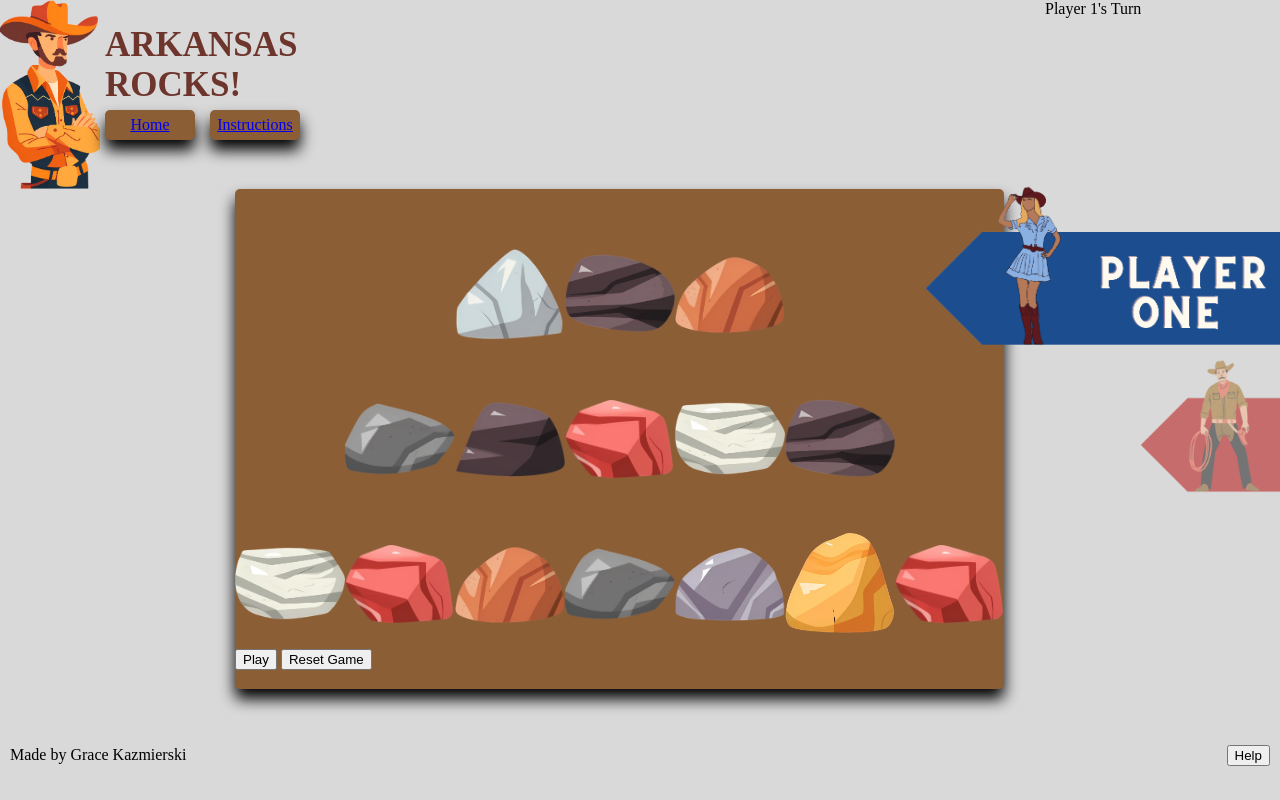
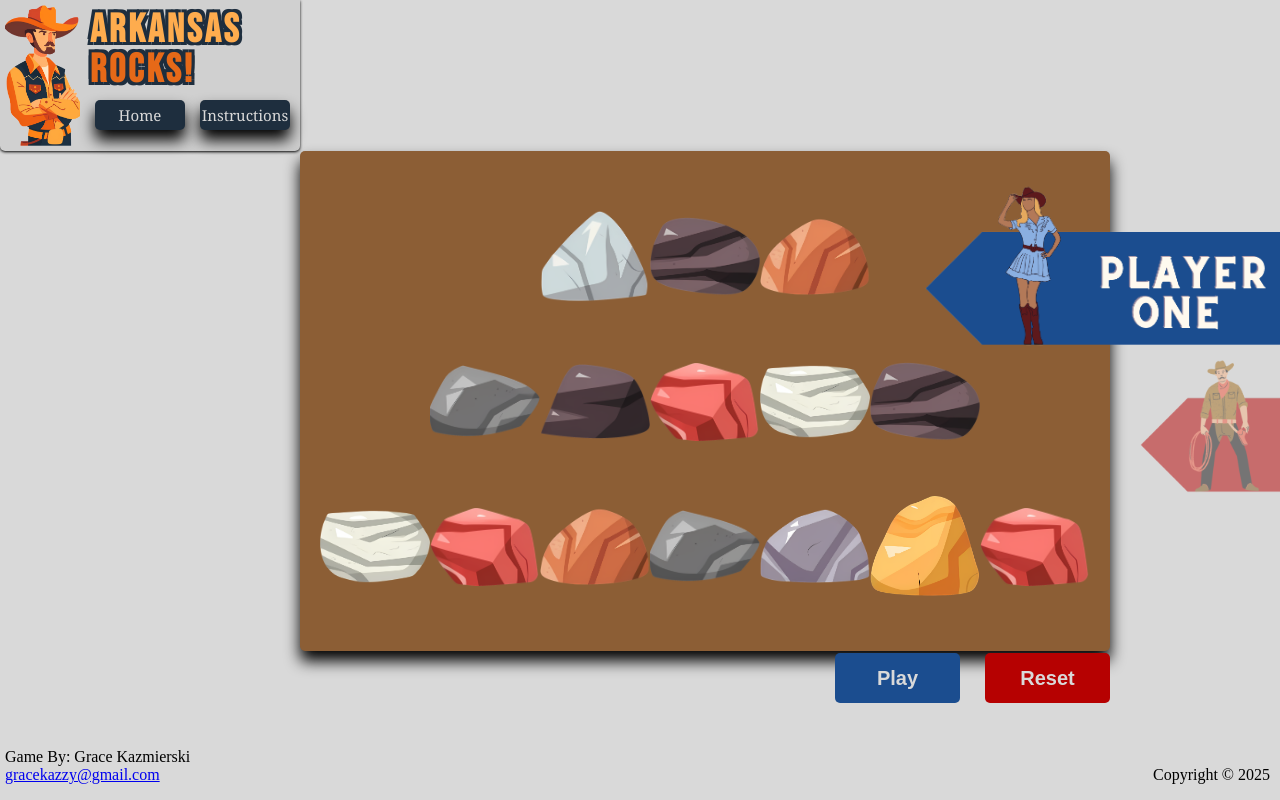
Before and after one commit to gracekazmierski/arkansasrocks, a plain HTML site: page index.html in a window 1280 px wide. Shown: the top 800 px of the page. Drawn offline with Linux system fonts and the light colour scheme; a web font is replaced by a local one.

Commit message:
game update

```diff
--- a/game.css
+++ b/game.css
@@ -1,8 +1,9 @@
-
+@import url('https://fonts.googleapis.com/css2?family=Bebas+Neue&display=swap');
 html,
 body {
   overflow-x: hidden;
   margin: 0;
+  padding: 0;
   background-color: #D9D9D9;
 }
 main {
@@ -14,30 +15,52 @@ main {
 }
 header {
   display: flex;
-  flex-direction: row;
-  grid-row: 1;
-  grid-column: 1 / 3;
+  align-items: flex-start;
+  gap: 10px;
+  width: fit-content;
+  padding:5px;
+  border-radius: 0px 0px 5px 5px;
+  box-shadow: 0px 1px 3px #000;
+  background-color: #d0d0d0;
 }
-#title {
+header div {
   display: flex;
   flex-direction: column;
-  margin-top:25px;
+  align-items: flex-start;
+  gap: 5px;
+
 }
-header h1 {
-  padding-left:5px;
-  font-family: "Inika", serif;
-  font-weight: 700;
-  font-size:35px;
-  font-style: normal;
-  color:#6e352c;
+header img {
+  width:50px;
+  height:auto;
+
+}
+h1 {
+  font-family: 'Bebas Neue', sans-serif;
+  padding-top:5px;
   margin:0;
+  font-size: 40px;
+  font-weight: 900;
+  letter-spacing: 3px;
+  line-height: 1;
+  color: #FEAC4E;
+  text-shadow:
+    -3px -3px 0 #1E2E3E,
+    3px -3px 0 #1E2E3E,
+    -3px 3px 0 #1E2E3E,
+    3px 3px 0 #1E2E3E;
 }
+
+h1 span {
+  color: #E66918;
+}
+
 nav {
   width: 100%;
-
 }
 nav ul {
   display: flex;
+  flex-direction: row;
   gap: 15px;
   list-style: none;
   margin: 0 auto;
@@ -49,12 +72,20 @@ nav ul li {
   width:90px;
   height:30px;
   align-content: center;
-  background-color: #8c5e35;
+  background-color: #1e2e3e;
   border-radius: 5px;
   box-shadow: 0px 10px 15px #000;
+  cursor:pointer;
+}
+li a {
+  color:#D9D9D9;
+  text-decoration: none;
+  font-family: 'Georgia', serif;
+  font-size:15px;
 }
 #logo {
-  width:100px;
+  width:75px;
+  height:auto;
 }
 #icon1 {
   grid-row:2;
@@ -83,7 +114,6 @@ nav ul li {
   justify-content: center;
   align-content: center;
   gap: 15px;
-  width: 90%;
   height: 100%;
   background-color: #8c5e35;
   border-radius: 5px;
@@ -122,13 +152,47 @@ nav ul li {
 #buttons {
   grid-row: 3;
   grid-column: 2;
+  display: flex;
+  justify-content: end;
+  align-items: center;
+  gap:25px;
+  padding-top:25px;
+}
+#playButton, #resetButton {
+  cursor:pointer;
+  font-size: 20px;
+  font-weight: 600;
+  letter-spacing: 0px;
+  line-height: 1;
+  color: #D9D9D9;
+  width: 125px;
+  height: 50px;
+  background-color: #1b4d8f;
+  border-radius: 5px;
+  border:none;
+  color: #D9D9D9;;
+  text-decoration: none;
+  text-align: center;
+  line-height: 30px;
+}
+#resetButton {
+  background-color:#b60101;
 }
 footer {
+  font:'Georgia', serif;
+  width:100%;
+  position:fixed;
+  bottom:0;
+  padding:0px 5px 0px 5px;
   display: flex;
-  justify-content: space-between; /* Moves Help button to the right */
-  align-items: center; /* Aligns items vertically */
-  padding: 10px;
+  justify-content: space-between;
 }
-#helpButton {
-  display: block;
+#status {
+  visibility: hidden;
 }
+#copyright {
+  position:fixed;
+  bottom:0;
+  right:0;
+  padding-right:10px;
+}
--- a/game.js
+++ b/game.js
@@ -80,9 +80,9 @@ function updateUI() {
   const icon2 = document.getElementById("icon2");
 
   if (currentPlayer === 1) {
-    icon1.style.transform = "translateX(-180px) scale(1.2)"; // Slight pop out
+    icon1.style.transform = "translateX(-180px) scale(1.2)"; //
     icon1.style.opacity = "1";
-    icon2.style.transform = "translateX(0) scale(1)"; // Reset other icon
+    icon2.style.transform = "translateX(0) scale(1)";
     icon2.style.opacity = "0.5";
   } else {
     icon1.style.transform = "translateX(0) scale(1)";
@@ -132,6 +132,6 @@ function resetGame() {
 }
 
 document.getElementById("playButton").addEventListener("click", playTurn);
-document.getElementById("reset").addEventListener("click", resetGame);
+document.getElementById("resetButton").addEventListener("click", resetGame);
 
 updateUI();
--- a/index.html
+++ b/index.html
@@ -13,9 +13,9 @@
   <body>
     <main>
       <header>
-        <img src="images/mr-arkansas.png" alt="Arkansas Logo" id="logo"/>
-        <div id="title">
-          <h1>ARKANSAS<br>ROCKS!</h1>
+  <img src="images/mr-arkansas.png" alt="Mr. Arkansas" id="logo" />
+  <div>
+    <h1>ARKANSAS<br><span>ROCKS!</span></h1>
     <nav>
       <ul>
         <li><a href="#">Home</a></li>
@@ -24,6 +24,7 @@
     </nav>
   </div>
 </header>
+
       <div id="rocks">
         <div id="row1" class="row">
           <div
@@ -99,12 +100,12 @@
       </div>
       <div id="buttons">
         <button id="playButton">Play</button>
-        <button id="reset">Reset Game</button>
+        <button id="resetButton">Reset</button>
       </div>
     </main>
     <footer>
-      <p>Made by Grace Kazmierski</p>
-      <button id="helpButton">Help</button>
+      <p>Game By: Grace Kazmierski <br><a href="mailto:gracekazzy@gmail.com">gracekazzy@gmail.com</a></p>
+      <p id="copyright">Copyright &copy; 2025</p>
     </footer>
   </body>
 </html>
```
Lines whose indentation alone changed are shown as unchanged.
